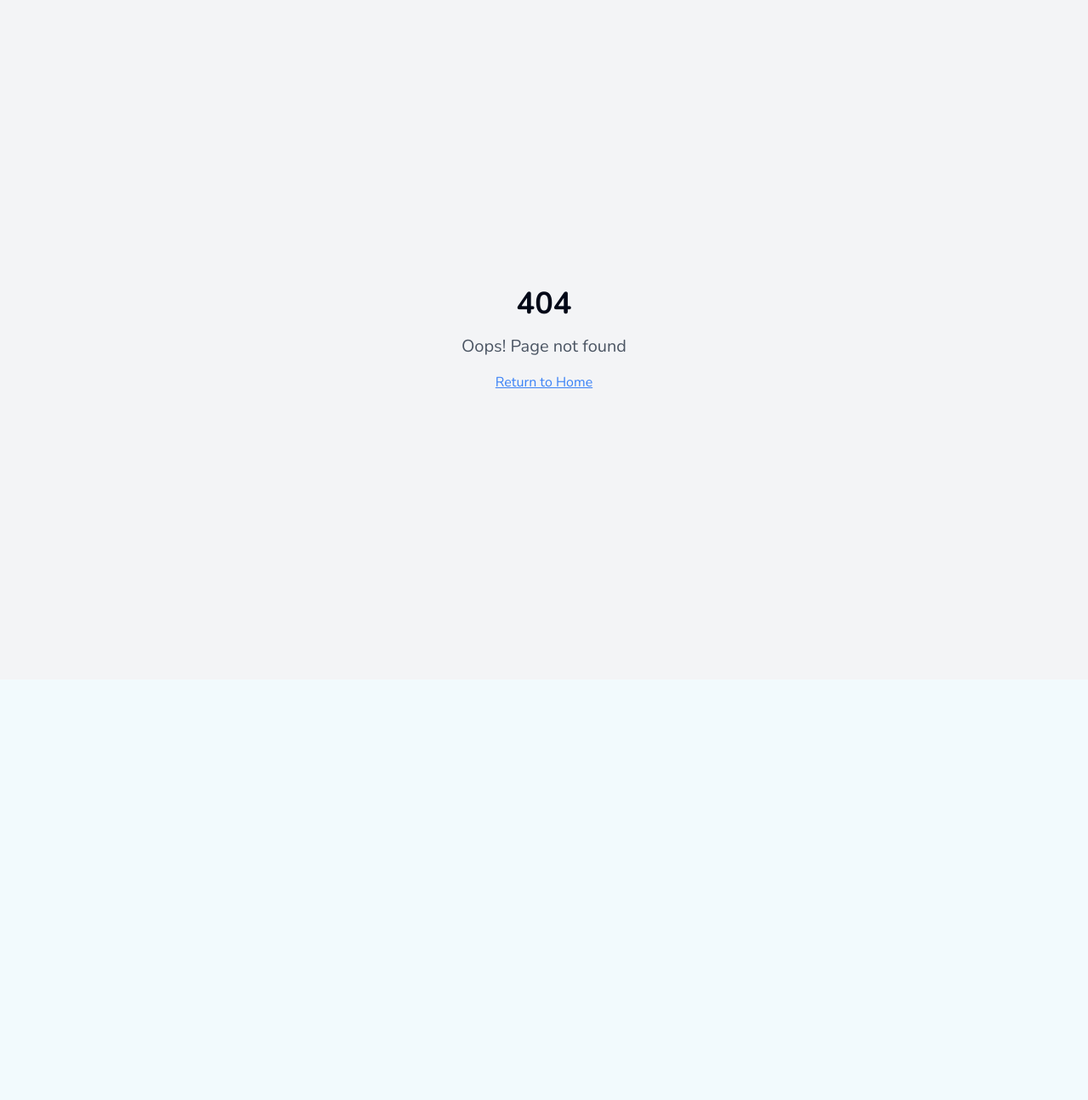
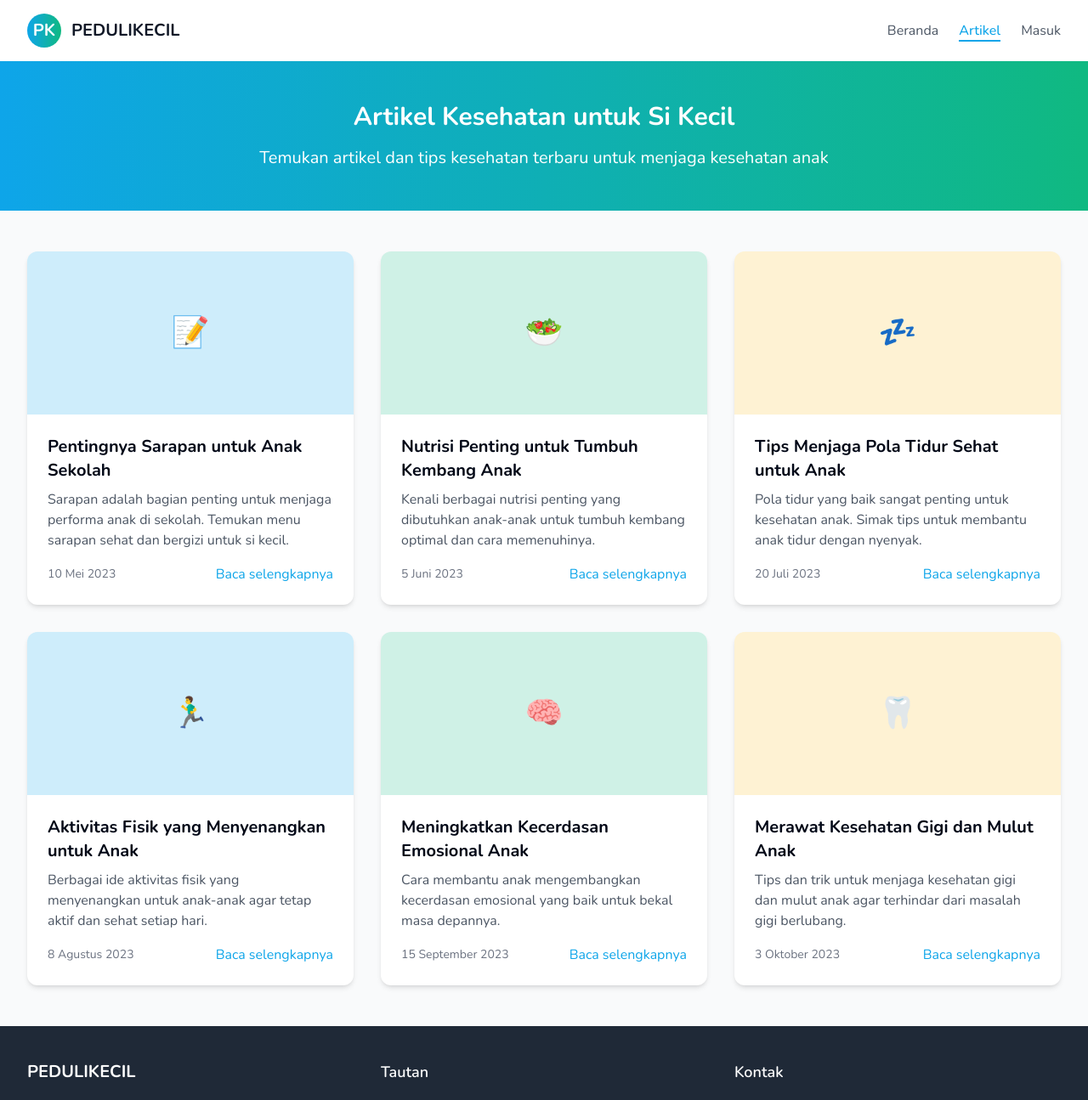
Before and after one commit to Rullyeff/peduli-anak-sehat, a React (Vite) app: page /artikel in a window 1280 px wide. Before the commit this address had no page. Shown: the top 1295 px of the page at 85% size. Before the commit the page ends 800 px from the top, so only its background shows below. Built offline with nearby package versions, Linux system fonts and the light colour scheme.

Commit message:
Refactor: Convert all pages to HTML/CSS
This commit refactors all React components and pages to static HTML/CSS. All dynamic functionality, state management, and routing are removed.

```diff
--- a/src/App.tsx
+++ b/src/App.tsx
@@ -10,6 +10,7 @@ import DashboardSiswa from "./pages/dashboard/DashboardSiswa";
 import DashboardGuru from "./pages/dashboard/DashboardGuru";
 import DashboardAdmin from "./pages/dashboard/DashboardAdmin";
 import NotFound from "./pages/NotFound";
+import Artikel from "./pages/Artikel";
 
 // Siswa pages
 import DataKesehatan from "./pages/dashboard/siswa/DataKesehatan";
@@ -34,6 +35,7 @@ const App = () => (
         <Routes>
           <Route path="/" element={<Index />} />
           <Route path="/login" element={<Login />} />
+          <Route path="/artikel" element={<Artikel />} />
 
           {/* Rute Dashboard Siswa */}
           <Route path="/dashboard/siswa" element={<DashboardSiswa />} />
--- /dev/null
+++ b/src/pages/Artikel.tsx
@@ -0,0 +1,162 @@
+
+import React from 'react';
+import { Link } from 'react-router-dom';
+
+// Halaman artikel dengan struktur HTML dan CSS sederhana
+const Artikel = () => {
+  return (
+    <div className="min-h-screen bg-gray-50">
+      {/* Header */}
+      <header className="bg-white shadow-sm">
+        <div className="max-w-7xl mx-auto px-4 py-4 sm:px-6 lg:px-8 flex items-center justify-between">
+          <div className="flex items-center">
+            <div className="h-10 w-10 rounded-full bg-gradient-to-r from-kesehatan-biru to-kesehatan-hijau flex items-center justify-center">
+              <span className="text-white font-bold text-xl">PK</span>
+            </div>
+            <h1 className="ml-3 text-xl font-bold text-gray-900">PEDULIKECIL</h1>
+          </div>
+          <nav>
+            <ul className="flex space-x-6">
+              <li><Link to="/" className="text-gray-600 hover:text-kesehatan-biru">Beranda</Link></li>
+              <li><Link to="/artikel" className="text-kesehatan-biru font-medium border-b-2 border-kesehatan-biru">Artikel</Link></li>
+              <li><Link to="/login" className="text-gray-600 hover:text-kesehatan-biru">Masuk</Link></li>
+            </ul>
+          </nav>
+        </div>
+      </header>
+
+      {/* Banner */}
+      <div className="bg-gradient-to-r from-kesehatan-biru to-kesehatan-hijau text-white py-12">
+        <div className="max-w-7xl mx-auto px-4 sm:px-6 lg:px-8 text-center">
+          <h2 className="text-3xl font-bold mb-4">Artikel Kesehatan untuk Si Kecil</h2>
+          <p className="text-xl max-w-3xl mx-auto">Temukan artikel dan tips kesehatan terbaru untuk menjaga kesehatan anak</p>
+        </div>
+      </div>
+
+      {/* Daftar Artikel */}
+      <div className="max-w-7xl mx-auto px-4 py-12 sm:px-6 lg:px-8">
+        <div className="grid grid-cols-1 md:grid-cols-2 lg:grid-cols-3 gap-8">
+          {/* Artikel 1 */}
+          <div className="bg-white rounded-lg shadow-md overflow-hidden">
+            <div className="h-48 bg-kesehatan-biru/20 flex items-center justify-center">
+              <span className="text-4xl">📝</span>
+            </div>
+            <div className="p-6">
+              <h3 className="text-xl font-bold mb-2">Pentingnya Sarapan untuk Anak Sekolah</h3>
+              <p className="text-gray-600 mb-4">Sarapan adalah bagian penting untuk menjaga performa anak di sekolah. Temukan menu sarapan sehat dan bergizi untuk si kecil.</p>
+              <div className="flex justify-between items-center">
+                <span className="text-sm text-gray-500">10 Mei 2023</span>
+                <Link to="#" className="text-kesehatan-biru hover:underline">Baca selengkapnya</Link>
+              </div>
+            </div>
+          </div>
+
+          {/* Artikel 2 */}
+          <div className="bg-white rounded-lg shadow-md overflow-hidden">
+            <div className="h-48 bg-kesehatan-hijau/20 flex items-center justify-center">
+              <span className="text-4xl">🥗</span>
+            </div>
+            <div className="p-6">
+              <h3 className="text-xl font-bold mb-2">Nutrisi Penting untuk Tumbuh Kembang Anak</h3>
+              <p className="text-gray-600 mb-4">Kenali berbagai nutrisi penting yang dibutuhkan anak-anak untuk tumbuh kembang optimal dan cara memenuhinya.</p>
+              <div className="flex justify-between items-center">
+                <span className="text-sm text-gray-500">5 Juni 2023</span>
+                <Link to="#" className="text-kesehatan-biru hover:underline">Baca selengkapnya</Link>
+              </div>
+            </div>
+          </div>
+
+          {/* Artikel 3 */}
+          <div className="bg-white rounded-lg shadow-md overflow-hidden">
+            <div className="h-48 bg-kesehatan-kuning/20 flex items-center justify-center">
+              <span className="text-4xl">💤</span>
+            </div>
+            <div className="p-6">
+              <h3 className="text-xl font-bold mb-2">Tips Menjaga Pola Tidur Sehat untuk Anak</h3>
+              <p className="text-gray-600 mb-4">Pola tidur yang baik sangat penting untuk kesehatan anak. Simak tips untuk membantu anak tidur dengan nyenyak.</p>
+              <div className="flex justify-between items-center">
+                <span className="text-sm text-gray-500">20 Juli 2023</span>
+                <Link to="#" className="text-kesehatan-biru hover:underline">Baca selengkapnya</Link>
+              </div>
+            </div>
+          </div>
+
+          {/* Artikel 4 */}
+          <div className="bg-white rounded-lg shadow-md overflow-hidden">
+            <div className="h-48 bg-kesehatan-biru/20 flex items-center justify-center">
+              <span className="text-4xl">🏃‍♂️</span>
+            </div>
+            <div className="p-6">
+              <h3 className="text-xl font-bold mb-2">Aktivitas Fisik yang Menyenangkan untuk Anak</h3>
+              <p className="text-gray-600 mb-4">Berbagai ide aktivitas fisik yang menyenangkan untuk anak-anak agar tetap aktif dan sehat setiap hari.</p>
+              <div className="flex justify-between items-center">
+                <span className="text-sm text-gray-500">8 Agustus 2023</span>
+                <Link to="#" className="text-kesehatan-biru hover:underline">Baca selengkapnya</Link>
+              </div>
+            </div>
+          </div>
+
+          {/* Artikel 5 */}
+          <div className="bg-white rounded-lg shadow-md overflow-hidden">
+            <div className="h-48 bg-kesehatan-hijau/20 flex items-center justify-center">
+              <span className="text-4xl">🧠</span>
+            </div>
+            <div className="p-6">
+              <h3 className="text-xl font-bold mb-2">Meningkatkan Kecerdasan Emosional Anak</h3>
+              <p className="text-gray-600 mb-4">Cara membantu anak mengembangkan kecerdasan emosional yang baik untuk bekal masa depannya.</p>
+              <div className="flex justify-between items-center">
+                <span className="text-sm text-gray-500">15 September 2023</span>
+                <Link to="#" className="text-kesehatan-biru hover:underline">Baca selengkapnya</Link>
+              </div>
+            </div>
+          </div>
+
+          {/* Artikel 6 */}
+          <div className="bg-white rounded-lg shadow-md overflow-hidden">
+            <div className="h-48 bg-kesehatan-kuning/20 flex items-center justify-center">
+              <span className="text-4xl">🦷</span>
+            </div>
+            <div className="p-6">
+              <h3 className="text-xl font-bold mb-2">Merawat Kesehatan Gigi dan Mulut Anak</h3>
+              <p className="text-gray-600 mb-4">Tips dan trik untuk menjaga kesehatan gigi dan mulut anak agar terhindar dari masalah gigi berlubang.</p>
+              <div className="flex justify-between items-center">
+                <span className="text-sm text-gray-500">3 Oktober 2023</span>
+                <Link to="#" className="text-kesehatan-biru hover:underline">Baca selengkapnya</Link>
+              </div>
+            </div>
+          </div>
+        </div>
+      </div>
+
+      {/* Footer */}
+      <footer className="bg-gray-800 text-white py-10">
+        <div className="max-w-7xl mx-auto px-4 sm:px-6 lg:px-8">
+          <div className="grid grid-cols-1 md:grid-cols-3 gap-8">
+            <div>
+              <h3 className="text-xl font-bold mb-4">PEDULIKECIL</h3>
+              <p className="text-gray-300">Aplikasi pemantauan kesehatan untuk anak sekolah yang memudahkan orang tua dan guru dalam menjaga kesehatan anak.</p>
+            </div>
+            <div>
+              <h3 className="text-lg font-semibold mb-4">Tautan</h3>
+              <ul className="space-y-2">
+                <li><Link to="/" className="text-gray-300 hover:text-white">Beranda</Link></li>
+                <li><Link to="/artikel" className="text-gray-300 hover:text-white">Artikel</Link></li>
+                <li><Link to="/login" className="text-gray-300 hover:text-white">Masuk</Link></li>
+              </ul>
+            </div>
+            <div>
+              <h3 className="text-lg font-semibold mb-4">Kontak</h3>
+              <p className="text-gray-300">Email: info@pedulikecil.id</p>
+              <p className="text-gray-300">Telepon: +62 123 456 789</p>
+            </div>
+          </div>
+          <div className="mt-8 pt-8 border-t border-gray-700 text-center">
+            <p className="text-gray-300">&copy; 2023 PEDULIKECIL. Hak Cipta Dilindungi.</p>
+          </div>
+        </div>
+      </footer>
+    </div>
+  );
+};
+
+export default Artikel;
```
